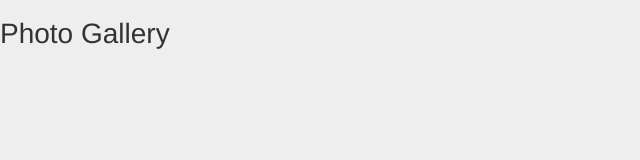
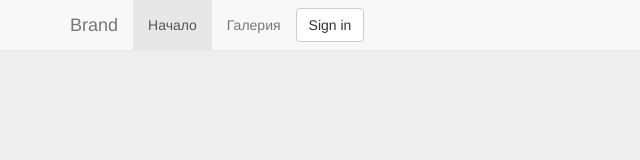
Before and after one commit to NIkolayrr/photo-gallery, a plain HTML site: page index.html in a window 1280 px wide. Shown: the whole page, without its empty margins (0-640 px from the left). Drawn offline with nearby package versions, Linux system fonts and the light colour scheme.

Commit message:
Added Navbar

```diff
--- a/index.html
+++ b/index.html
@@ -3,10 +3,22 @@
 <head>
     <meta charset="UTF-8">
     <title>Photo-gallery</title>
-    <link rel="stylesheet" href="https://maxcdn.bootstrapcdn.com/bootstrap/3.3.7/css/bootstrap.min.css" integrity="sha384-BVYiiSIFeK1dGmJRAkycuHAHRg32OmUcww7on3RYdg4Va+PmSTsz/K68vbdEjh4u" crossorigin="anonymous">
+    <link rel="stylesheet" href="https://maxcdn.bootstrapcdn.com/bootstrap/3.3.7/css/bootstrap.min.css"
+          integrity="sha384-BVYiiSIFeK1dGmJRAkycuHAHRg32OmUcww7on3RYdg4Va+PmSTsz/K68vbdEjh4u" crossorigin="anonymous">
     <link rel="stylesheet" href="styles/main.css">
 </head>
 <body>
-    <h1>Photo Gallery</h1>
+<div class="wrap">
+    <nav class="navbar navbar-default navbar-fixed-top">
+        <div class="container">
+            <a class="navbar-brand pull-left" href="#">Brand</a>
+            <ul class="nav navbar-nav">
+                <li class="active"><a href="#">Начало<span class="sr-only">(current)</span></a></li>
+                <li><a href="#">Галерия</a></li>
+            </ul>
+            <button type="button" class="btn btn-default navbar-btn">Sign in</button>
+        </div>
+    </nav>
+</div>
 </body>
 </html>
```
